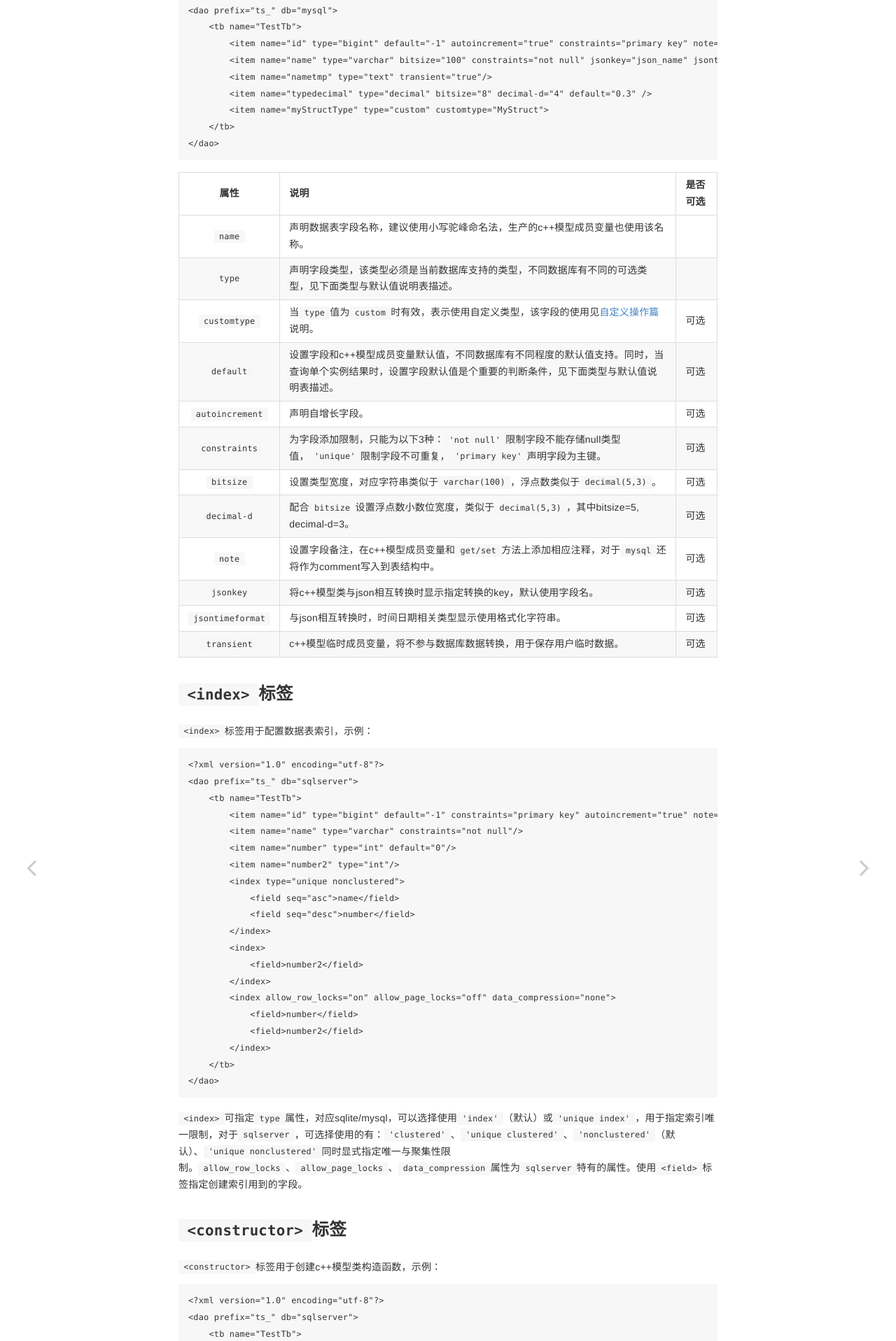
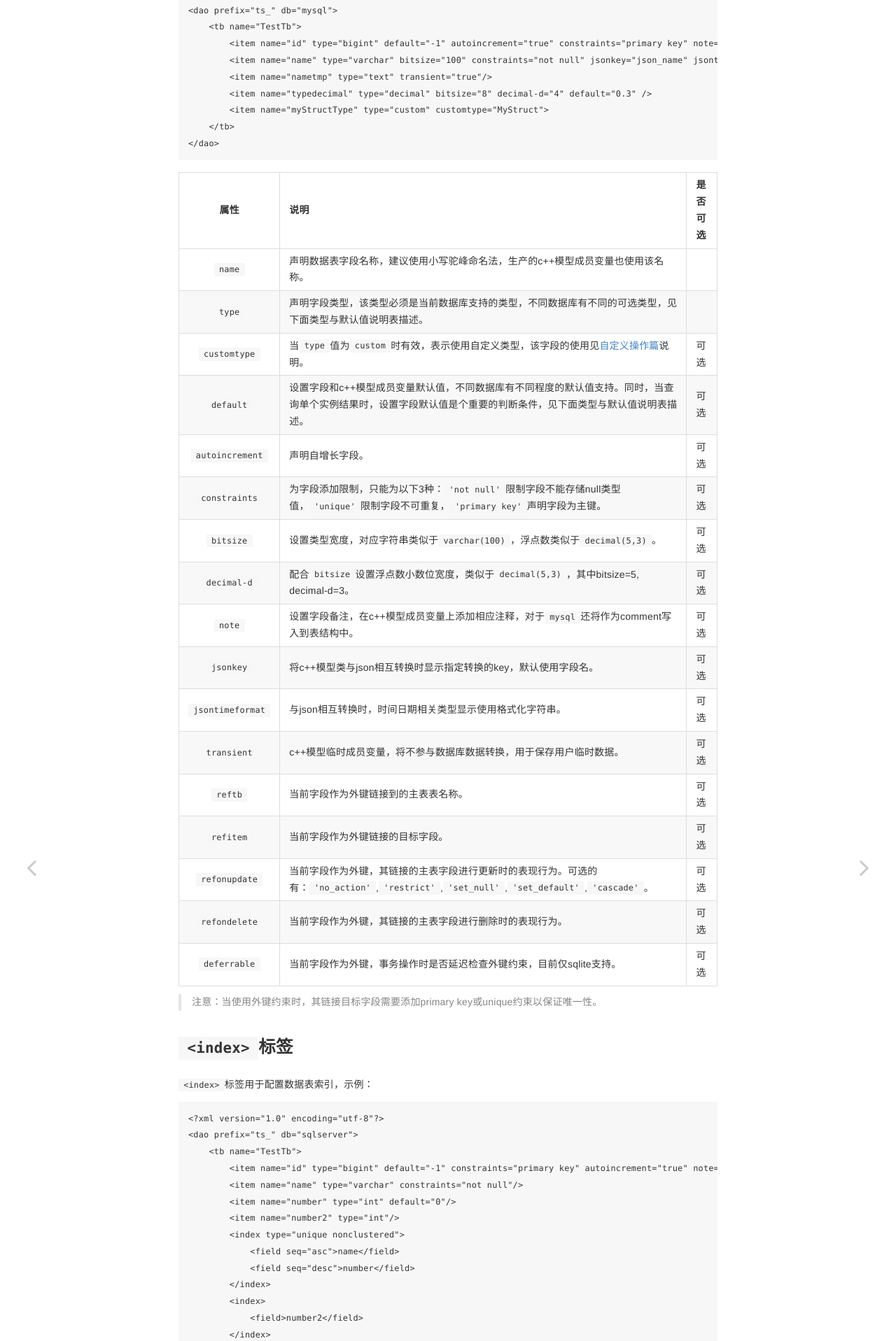
Before and after one commit to daonvshu/QtDao, a Jekyll site: the page built from _pages/config/01_table.md, in a window 1280 px wide. Shown: the part 1310-3227 px from the top of the page at 70% size. Built offline with Jekyll 4.4.1, drawn with Linux system fonts in a browser that asks for light colours; nearby versions of some CDN libraries; some of the changed text lies outside the part shown.

Commit message:
update documents [#7]; add  foreign key usage;

````diff
--- a/_pages/config/01_table.md
+++ b/_pages/config/01_table.md
@@ -70,10 +70,17 @@
 |`constraints`|为字段添加限制，只能为以下3种：`'not null'`限制字段不能存储null类型值，`'unique'`限制字段不可重复，`'primary key'`声明字段为主键。|可选|
 |`bitsize`|设置类型宽度，对应字符串类似于`varchar(100)`，浮点数类似于`decimal(5,3)`。|可选|
 |`decimal-d`|配合`bitsize`设置浮点数小数位宽度，类似于`decimal(5,3)`，其中bitsize=5, decimal-d=3。|可选|
-|`note`|设置字段备注，在c++模型成员变量和`get/set`方法上添加相应注释，对于`mysql`还将作为comment写入到表结构中。|可选|
+|`note`|设置字段备注，在c++模型成员变量上添加相应注释，对于`mysql`还将作为comment写入到表结构中。|可选|
 |`jsonkey`|将c++模型类与json相互转换时显示指定转换的key，默认使用字段名。|可选|
 |`jsontimeformat`|与json相互转换时，时间日期相关类型显示使用格式化字符串。|可选|
 |`transient`|c++模型临时成员变量，将不参与数据库数据转换，用于保存用户临时数据。|可选|
+|`reftb`|当前字段作为外键链接到的主表表名称。|可选|
+|`refitem`|当前字段作为外键链接的目标字段。|可选|
+|`refonupdate`|当前字段作为外键，其链接的主表字段进行更新时的表现行为。可选的有：`'no_action'`,`'restrict'`,`'set_null'`,`'set_default'`,`'cascade'`。|可选|
+|`refondelete`|当前字段作为外键，其链接的主表字段进行删除时的表现行为。|可选|
+|`deferrable`|当前字段作为外键，事务操作时是否延迟检查外键约束，目前仅sqlite支持。|可选|
+
+> 注意：当使用外键约束时，其链接目标字段需要添加primary key或unique约束以保证唯一性。
 
 
 `<index>`标签
@@ -105,6 +112,39 @@
 ```
 
 `<index>`可指定`type`属性，对应sqlite/mysql，可以选择使用`'index'`（默认）或`'unique index'`，用于指定索引唯一限制，对于`sqlserver`，可选择使用的有：`'clustered'`、`'unique clustered'`、`'nonclustered'`（默认）、`'unique nonclustered'`同时显式指定唯一与聚集性限制。`allow_row_locks`、`allow_page_locks`、`data_compression`属性为`sqlserver`特有的属性。使用`<field>`标签指定创建索引用到的字段。
+
+
+`<foreignkey>`标签
+-------------
+
+`<foreignkey>`标签用于配置组合外键约束，示例：
+
+```xml
+<?xml version="1.0" encoding="utf-8"?>
+<dao prefix="ts_" db="sqlserver">
+    <tb name="Artist" declaremetatype="true">
+        <item name="id" type="long" constraints="primary key" />
+        <item name="name" type="text" />
+        <item name="size" type="int" />
+        <index type="unique index">
+            <field>id</field>
+            <field>size</field>
+        </index>
+    </tb>
+    <tb name="Customer">
+        <item name="id" type="long" default="-1" constraints="primary key" />
+        <item name="name" type="text" />
+        <item name="pkArtistId" type="long" />
+        <item name="pkArtistSize" type="int" />
+        <foreignkey reftb="Artist" refonupdate="cascade" refondelete="cascade">
+            <field name="pkArtistId" refitem="id"/>
+            <field name="pkArtistSize" refitem="size"/>
+        </foreignkey>
+    </tb>
+</dao>
+```
+
+与字段定义为外键时一样，`<foreignkey>`需要指定链接的主表表名和更新删除时的行为。使用`<field>`标签定义本表字段（`<name>`）与主表字段（`<refitem>`）的链接关系。目前仅支持单表的组合外键约束的定义。与单字段外键约束一样，被引用的外键字段需要保证唯一性，需要创建一个唯一索引。
 
 
 `<constructor>`标签
````
Also changed, not shown: _pages/functions/01_select.md (+2 -2 lines), _pages/functions/03_update.md (+3 -3 lines), _pages/functions/04_delete.md (+3 -3 lines), _pages/functions/07_foreignkey.md (added, +109 -0 lines), index.md (+0 -2 lines), _pages/functions/08_innerquery.md (renamed from _pages/functions/07_innerquery.md), _pages/functions/09_custom.md (renamed from _pages/functions/08_custom.md), _pages/functions/10_extra.md (renamed from _pages/functions/09_extra.md).
